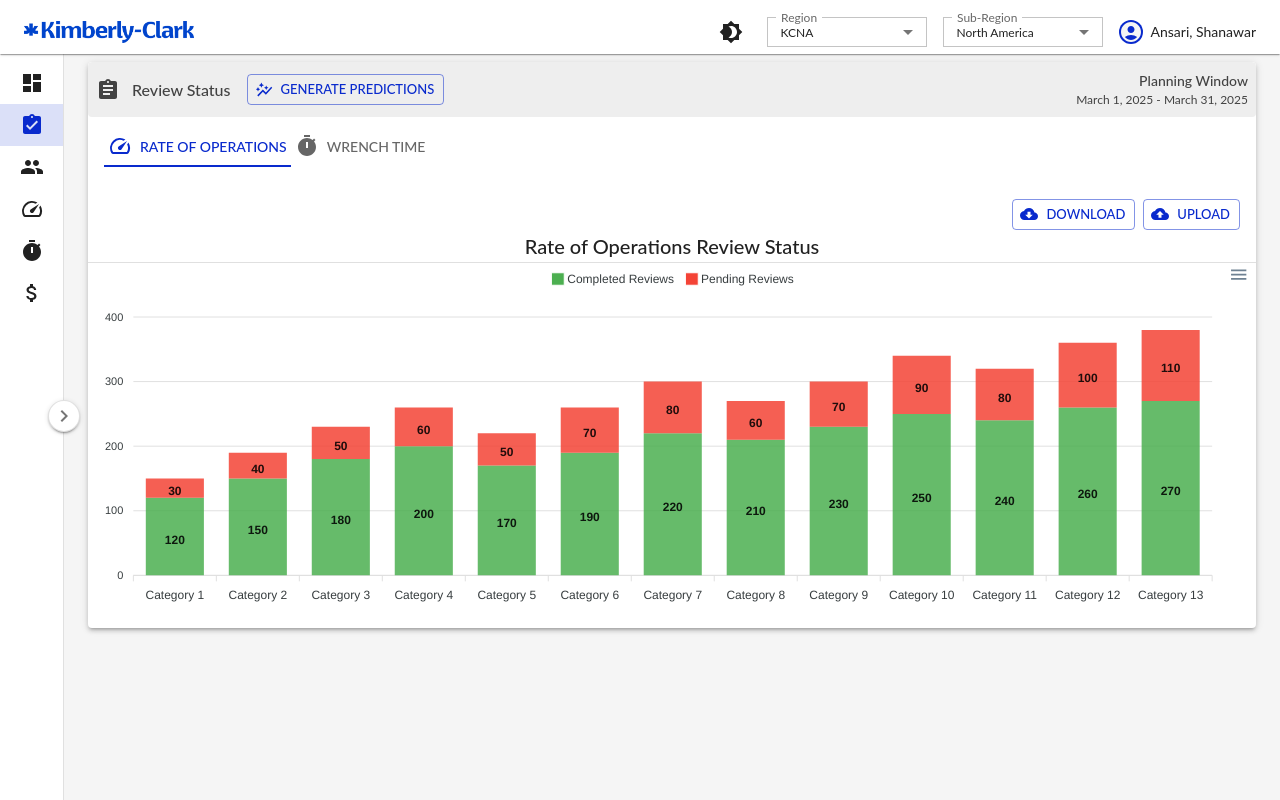
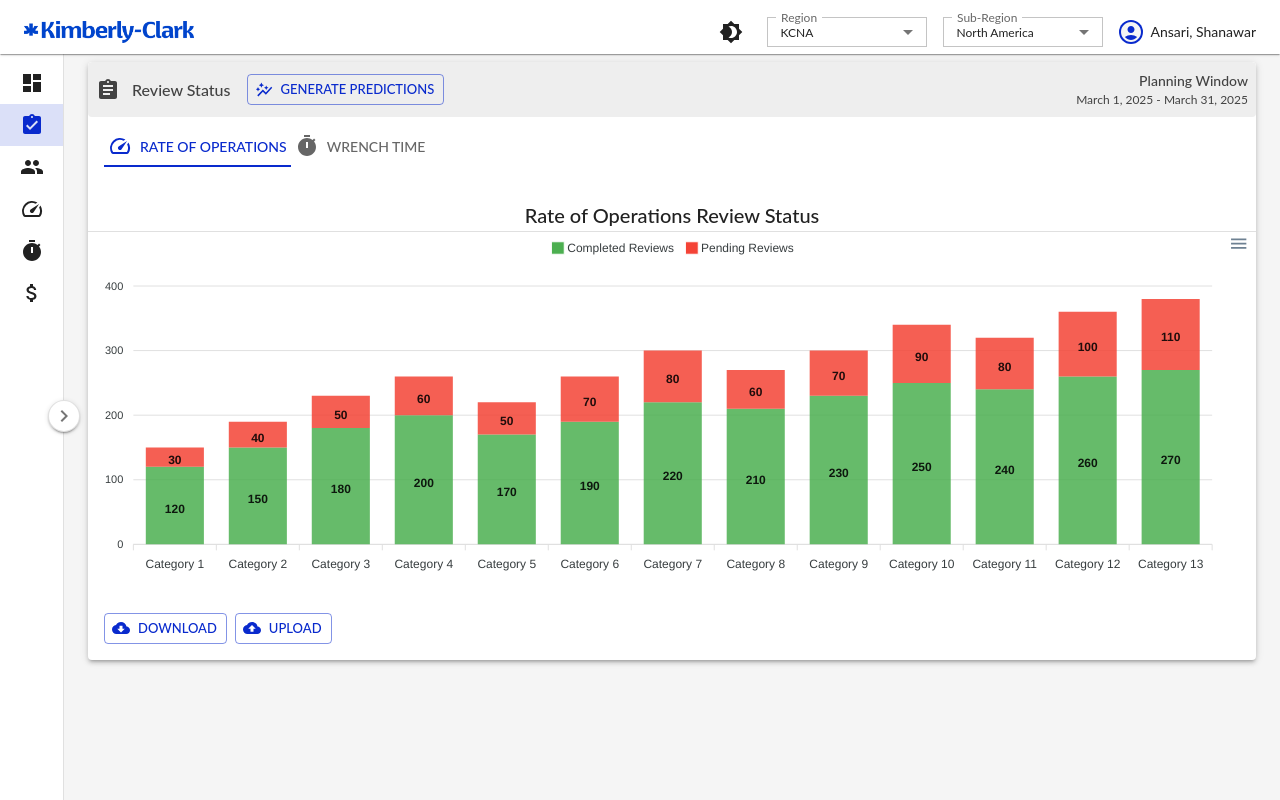
Before and after one commit to shanawarAnsari/rate-of-operation, a React (Create React App) app in the folder rate_of_operation/: page /super-user/review-status in a window 1280 px wide. Built offline with nearby package versions, Linux system fonts and the light colour scheme.

Commit message:
EXCLUSION LIST

```diff
--- a/rate_of_operation/src/components/SideNavbar/NavbarList.tsx
+++ b/rate_of_operation/src/components/SideNavbar/NavbarList.tsx
@@ -22,6 +22,7 @@ import {
 } from "@mui/icons-material";
 import ReviewStatusIcon from "@mui/icons-material/AssignmentTurnedIn";
 import UserManagementIcon from "@mui/icons-material/Group";
+import { RunningWithErrors } from "@mui/icons-material"
 
 const NavbarList: React.FC<{ collapsed: boolean; location: any }> = ({
   collapsed,
@@ -76,9 +77,9 @@ const NavbarList: React.FC<{ collapsed: boolean; location: any }> = ({
       color: `${theme.palette.primary.main} !important`,
     },
     "&.Mui-selected .MuiListItemText-primary, & .Mui-selected .MuiListItemText-primary":
-      {
-        color: `${theme.palette.primary.main} !important`,
-      },
+    {
+      color: `${theme.palette.primary.main} !important`,
+    },
     "&.Mui-selected .MuiSvgIcon-root, & .Mui-selected .MuiSvgIcon-root": {
       color: `${theme.palette.primary.main} !important`,
     },
@@ -179,6 +180,11 @@ const NavbarList: React.FC<{ collapsed: boolean; location: any }> = ({
               "User Management",
               UserManagementIcon
             )}
+            {renderSubListItem(
+              "/super-user/exclusion-list",
+              "Exclusion List",
+              RunningWithErrors
+            )}
           </List>
         </Collapse>
       )}
--- /dev/null
+++ b/rate_of_operation/src/pages/SuperUser/ExclusionList/index.tsx
@@ -0,0 +1,3 @@
+export const ExclusionList = () => {
+    return <h3>Exclusion List Table</h3>
+}
--- a/rate_of_operation/src/pages/SuperUser/ReviewStatus/RateOfOperations.tsx
+++ b/rate_of_operation/src/pages/SuperUser/ReviewStatus/RateOfOperations.tsx
@@ -57,7 +57,12 @@ const RateOfOperations: React.FC = () => {
 
   return (
     <Box>
-      <Box display="flex" justifyContent="flex-end">
+      <Typography variant="h6" textAlign="center">
+        Rate of Operations Review Status
+      </Typography>
+      <Divider />
+      <Chart options={chartOptions} series={chartSeries} type="bar" height={350} />
+      <Box display="flex" justifyContent="flex-start" sx={{ p: 2 }}>
         <Stack direction="row" spacing={1} mr={2}>
           <Tooltip title="Download WinSchuttle File" arrow>
             <Button
@@ -81,11 +86,6 @@ const RateOfOperations: React.FC = () => {
           </Tooltip>
         </Stack>
       </Box>
-      <Typography variant="h6" textAlign="center">
-        Rate of Operations Review Status
-      </Typography>
-      <Divider />
-      <Chart options={chartOptions} series={chartSeries} type="bar" height={350} />
     </Box>
   );
 };
--- a/rate_of_operation/src/pages/SuperUser/ReviewStatus/WrenchTime.tsx
+++ b/rate_of_operation/src/pages/SuperUser/ReviewStatus/WrenchTime.tsx
@@ -58,7 +58,13 @@ const WrenchTime: React.FC = () => {
 
   return (
     <Box>
-      <Box display="flex" justifyContent="flex-end">
+
+      <Typography variant="h6" textAlign="center">
+        Wrench Time Review Status
+      </Typography>
+      <Divider />
+      <Chart options={chartOptions} series={chartSeries} type="bar" height={350} />
+      <Box display="flex" justifyContent="flex-start" sx={{ p: 2 }}>
         <Stack direction="row" spacing={1} mr={2}>
           <Tooltip title="Download WinSchuttle File" arrow>
             <Button
@@ -82,11 +88,6 @@ const WrenchTime: React.FC = () => {
           </Tooltip>
         </Stack>
       </Box>
-      <Typography variant="h6" textAlign="center">
-        Wrench Time Review Status
-      </Typography>
-      <Divider />
-      <Chart options={chartOptions} series={chartSeries} type="bar" height={350} />
     </Box>
   );
 };
--- a/rate_of_operation/src/routes/index.tsx
+++ b/rate_of_operation/src/routes/index.tsx
@@ -8,6 +8,7 @@ import Wrenchtime from "../pages/Operations/Wrenchtime";
 import FinancialRate from "../pages/Operations/FinancialRate/index";
 import ReviewStatus from "../pages/SuperUser/ReviewStatus";
 import UserManagement from "../pages/SuperUser/UserManagement";
+import { ExclusionList } from "../pages/SuperUser/ExclusionList";
 
 const AppRoutes: React.FC = () => {
   return (
@@ -18,6 +19,7 @@ const AppRoutes: React.FC = () => {
       <Route path="/operations/financial-rate" element={<FinancialRate />} />
       <Route path="/super-user/review-status" element={<ReviewStatus />} />
       <Route path="/super-user/user-management" element={<UserManagement />} />
+      <Route path="/super-user/exclusion-list" element={<ExclusionList />} />
       <Route path="*" element={<Navigate to="/" replace />} />
     </Routes>
   );
```
